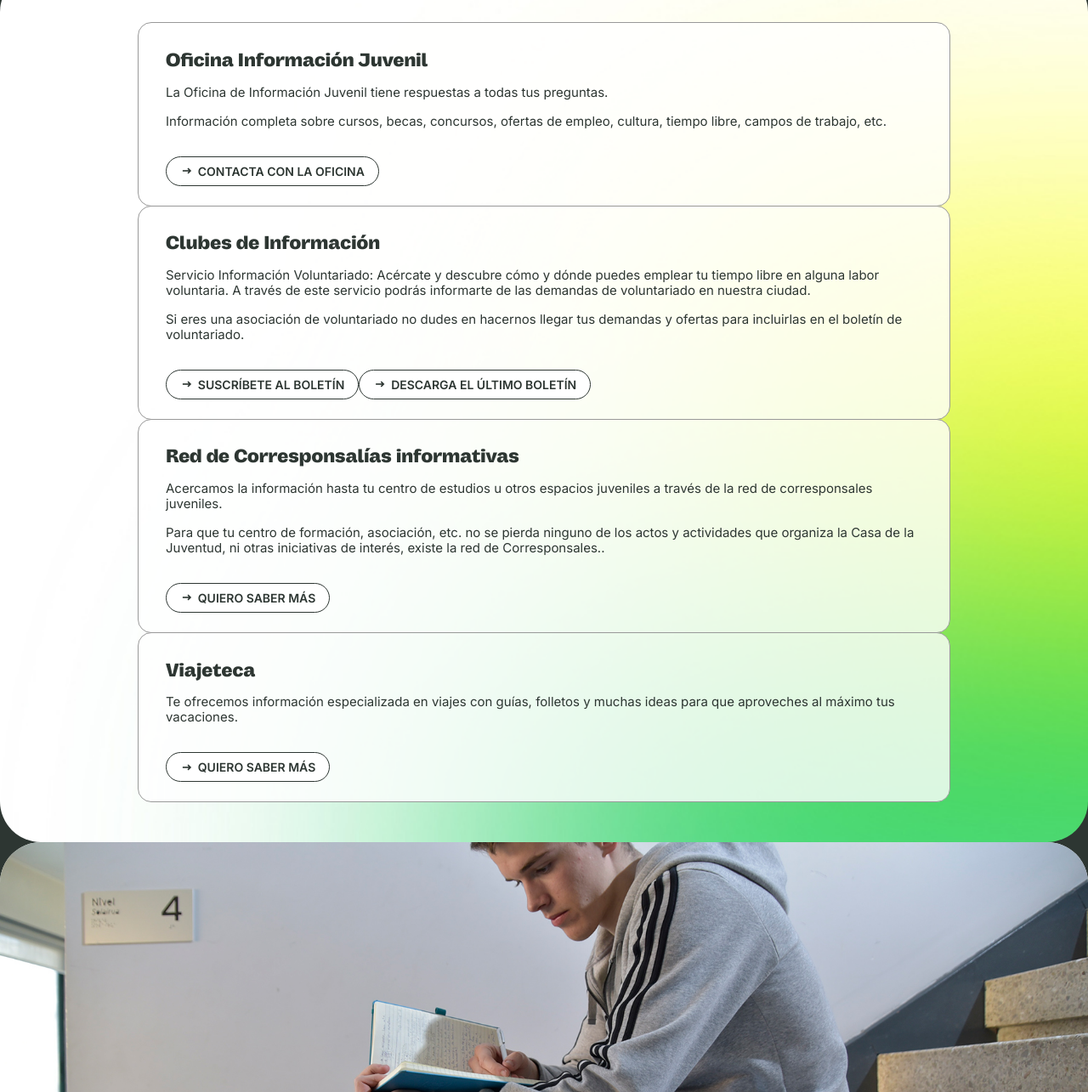
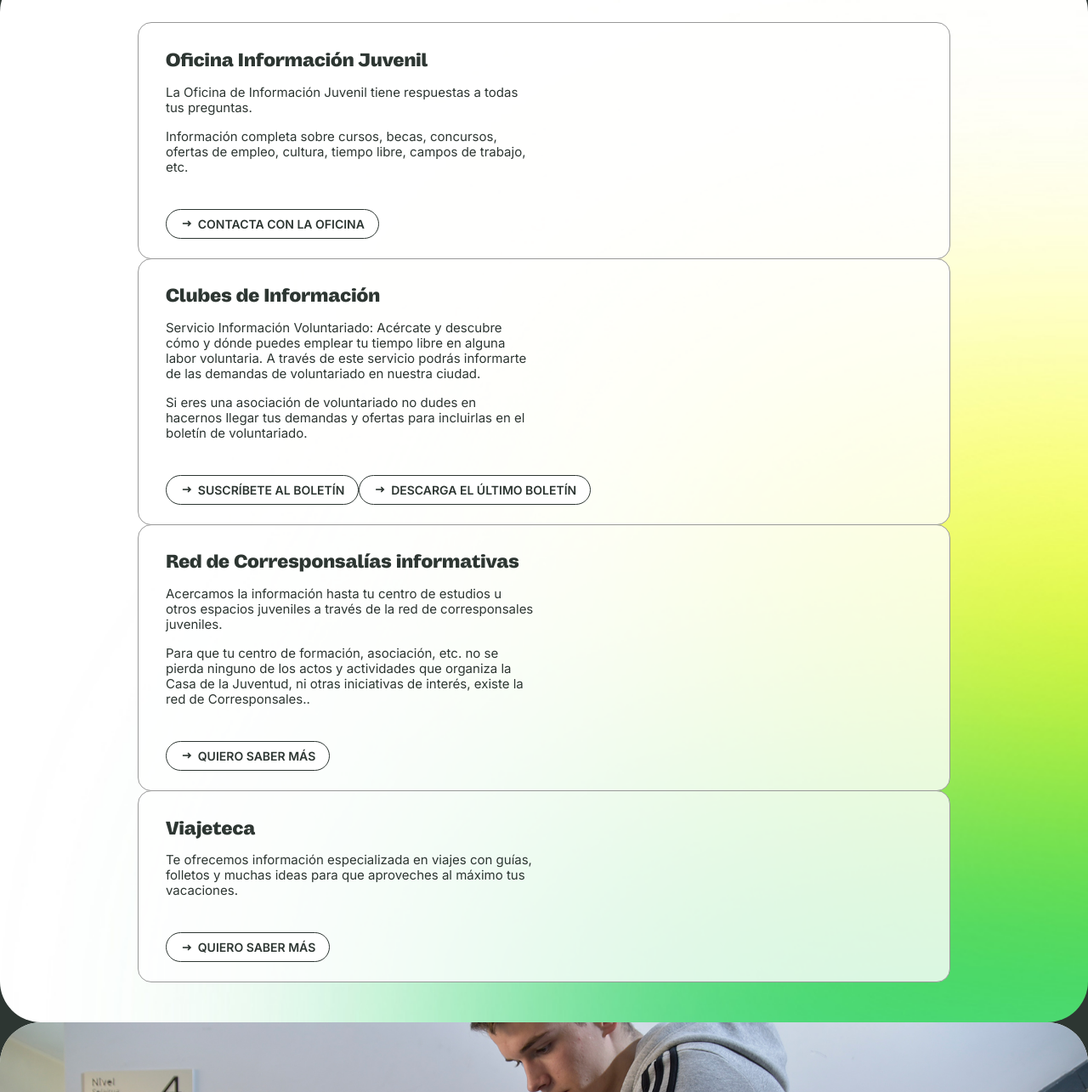
Before and after one commit to pamplonajoven/pamplonajoven.github.io, a website: page programas-informacion.html in a window 1280 px wide. Shown: the part 600-1885 px from the top of the page at 85% size. Drawn offline with nearby package versions, Linux system fonts and the light colour scheme.

Commit message:
nueva card: subprogramas

```diff
--- a/programas-informacion.html
+++ b/programas-informacion.html
@@ -158,24 +158,32 @@
             <div class="column is-10-desktop">
                 <div class="subprograma" id="oficina">
                   <h3>Oficina Información Juvenil</h3>
+                  <div class="columns is-multiline">
+                    <div class="column is-6-desktop">
                       <p>
                         La Oficina de Información Juvenil tiene respuestas a todas tus preguntas.
                       </p>
                       <p>
                           Información completa sobre cursos, becas, concursos, ofertas de empleo, cultura, tiempo libre, campos de trabajo, etc.
                       </p>
+                    </div><!-- column -->
+                  </div><!-- columns -->
                   <div class="buttons buttons-card">
                       <a class="button has-arrow">Contacta con la oficina</a>
                   </div>
                 </div><!-- subprograma -->
                 <div class="subprograma" id="clubes">
                   <h3>Clubes de Información</h3>
+                  <div class="columns is-multiline">
+                    <div class="column is-6-desktop">
                       <p>
                         Servicio Información Voluntariado: Acércate y descubre cómo y dónde puedes emplear tu tiempo libre en alguna labor voluntaria. A través de este servicio podrás informarte de las demandas de voluntariado en nuestra ciudad.
                     </p>
                     <p>
                         Si eres una asociación de voluntariado no dudes en hacernos llegar tus demandas y ofertas para incluirlas en el boletín de voluntariado.
                     </p>
+                    </div><!-- column -->
+                  </div><!-- columns -->
                   <div class="buttons buttons-card">
                       <a class="button has-arrow">Suscríbete al boletín</a>
                       <a class="button has-arrow" target="_blank">Descarga el último boletín</a>
@@ -183,21 +191,29 @@
               </div><!-- subprograma -->
               <div class="subprograma" id="corresponsalias">
                 <h3>Red de Corresponsalías informativas</h3>
+                <div class="columns is-multiline">
+                  <div class="column is-6-desktop">
                     <p>
                       Acercamos la información hasta tu centro de estudios u otros espacios juveniles a través de la red de corresponsales juveniles.
                     </p>
                     <p>
                         Para que tu centro de formación, asociación, etc. no se pierda ninguno de los actos y actividades que organiza la Casa de la Juventud, ni otras iniciativas de interés, existe la red de Corresponsales..
                     </p>
+                  </div><!-- column -->
+                </div><!-- columns -->
                 <div class="buttons buttons-card">
                     <a class="button has-arrow">Quiero saber más</a>
                 </div>
             </div><!-- subprograma -->
             <div class="subprograma" id="viajeteca">
               <h3>Viajeteca</h3>
+              <div class="columns is-multiline">
+                <div class="column is-6-desktop">
                   <p>
                     Te ofrecemos información especializada en viajes con guías, folletos y muchas ideas para que aproveches al máximo tus vacaciones.
                   </p>
+                </div><!-- column -->
+              </div><!-- columns -->
               <div class="buttons buttons-card">
                   <a class="button has-arrow">Quiero saber más</a>
               </div>
--- a/scss/_cards.scss
+++ b/scss/_cards.scss
@@ -135,10 +135,7 @@
         margin-bottom: 1rem;
     }
     p{
-        margin-bottom: 2rem;
-        &:not(:last-of-type){
-            margin-bottom: 1rem;
-        }
+        margin-bottom: 1rem;
     }
     .buttons.buttons-card{
         margin-top: auto;
```
Also changed, not shown: css/custom.css. Lines whose indentation alone changed are shown as unchanged.
